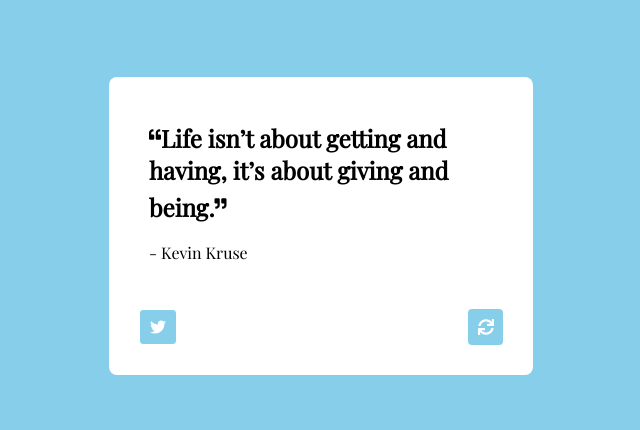
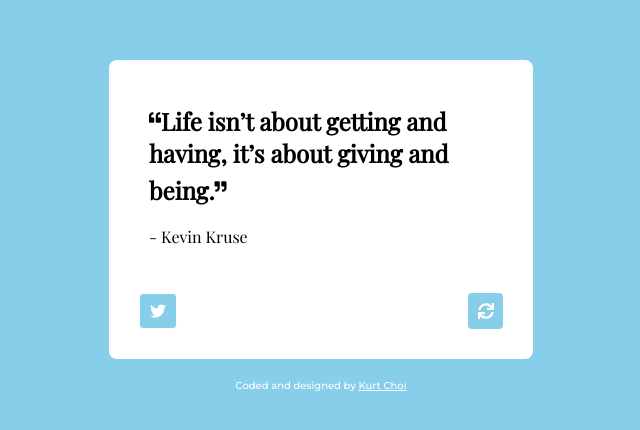
Before and after one commit to Hintful/random-quote-generator, a React (Create React App) app: page / in a window 1280 px wide. Shown: the part 174-604 px from the top of the page, without its empty margins (319-959 px from the left). Built offline with nearby package versions, Linux system fonts and the light colour scheme; no server answers.

Commit message:
add credit

```diff
--- a/src/App.css
+++ b/src/App.css
@@ -1,16 +1,17 @@
-@import url("https://fonts.googleapis.com/css2?family=Playfair+Display&display=swap");
+@import url("https://fonts.googleapis.com/css2?family=Playfair+Display&family=Montserrat:wght@500&display=swap");
 @import url("https://use.fontawesome.com/d0c316cf02.js");
 @import url("https://cdnjs.cloudflare.com/ajax/libs/font-awesome/5.12.1/css/all.min.css");
 body {
   margin: 0;
 }
-.App {
+
+.main {
   display: flex;
   flex-direction: column;
+  width: 100%;
   height: 100vh;
-  width: 100vw;
+  align-items: center;
   justify-content: center;
-  align-items: center;
   background-color: skyblue;
 }
 .quote-box {
@@ -70,6 +71,8 @@ body {
   transition: all 2s ease;
 }
 
+
+
 @keyframes fade-out-in {
   0% {
     opacity: 1;
@@ -82,6 +85,19 @@ body {
   }
 }
 
+.credit {
+  margin-top: 20px;
+  text-align: center;
+  font-family: Montserrat;
+  font-size: 10px;
+  color: white;
+}
+
+a:link, a:visited {
+  color: white;
+}
+
+
 * {
   opacity: 0;
 }
--- a/src/App.js
+++ b/src/App.js
@@ -69,7 +69,7 @@ class QuoteBox extends React.Component {
     const quote = this.state.quotes[this.state.index];
     const twitterIntent = "https://twitter.com/intent/tweet?text=" + "\"" + quote["quote"] + "\" - " + quote["author"] + " via&url=https://kurtchoi.dev/random-quote-generator";
     return (
-
+      <div class="main">
         <div id="quote-box" style={quoteBoxStyle}>
           <div id="quote" style={quoteStyle}>
             <h2 id="text"><sup><i id="quotation" class="fas fa-quote-left"></i></sup>{quote["quote"]}<sup><i id="quotation" class="fas fa-quote-right"></i></sup></h2>
@@ -83,10 +83,13 @@ class QuoteBox extends React.Component {
             </a>
             <div id="new-quote" onClick={this.getNewQuote}><i class="fas fa-sync"></i>
             </div>
-          { /* <button id="new-quote" onClick={this.getNewQuote}><i class="fas fa-sync"></i></button> */ }
           </div>
         </div>
-    )
+        <div class="credit">
+          Coded and designed by <a href="https://kurtchoi.dev" target="_blank">Kurt Choi</a>
+        </div>
+      </div>
+    );
   }
 }
 $(document).ready(function() {
```
Lines whose indentation alone changed are shown as unchanged.
